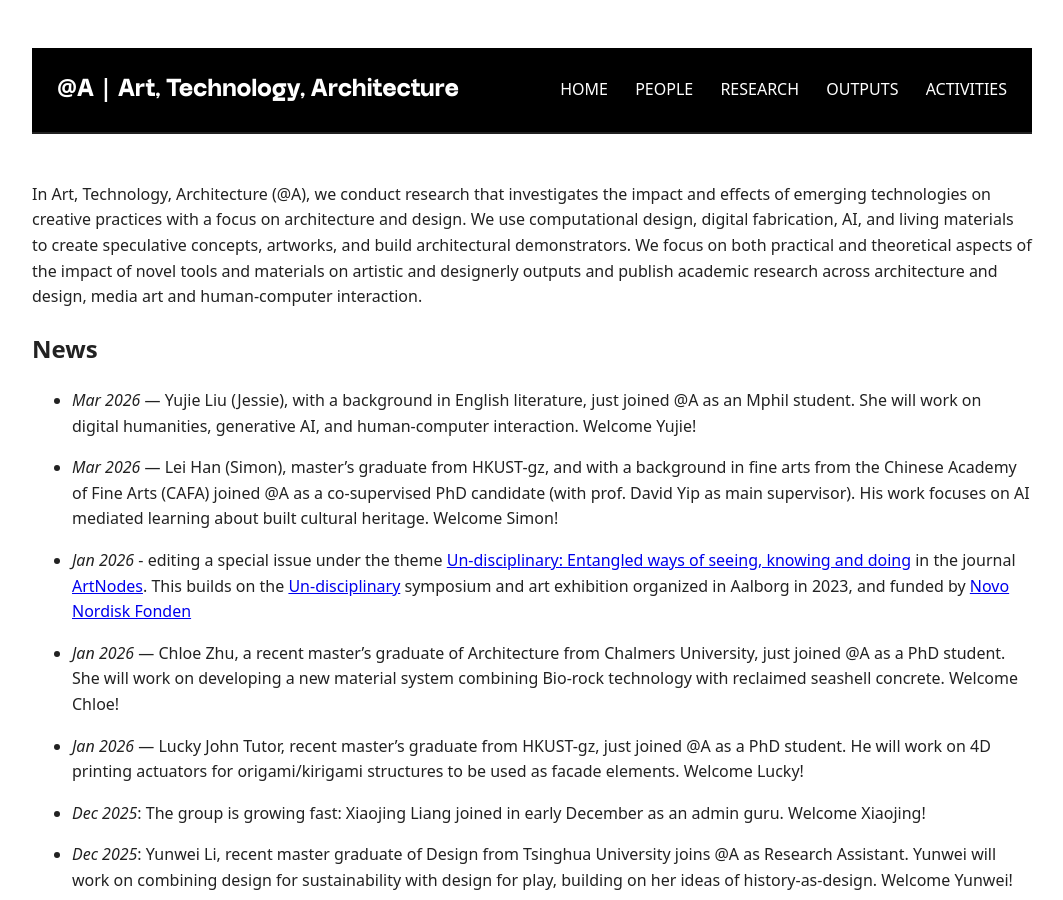
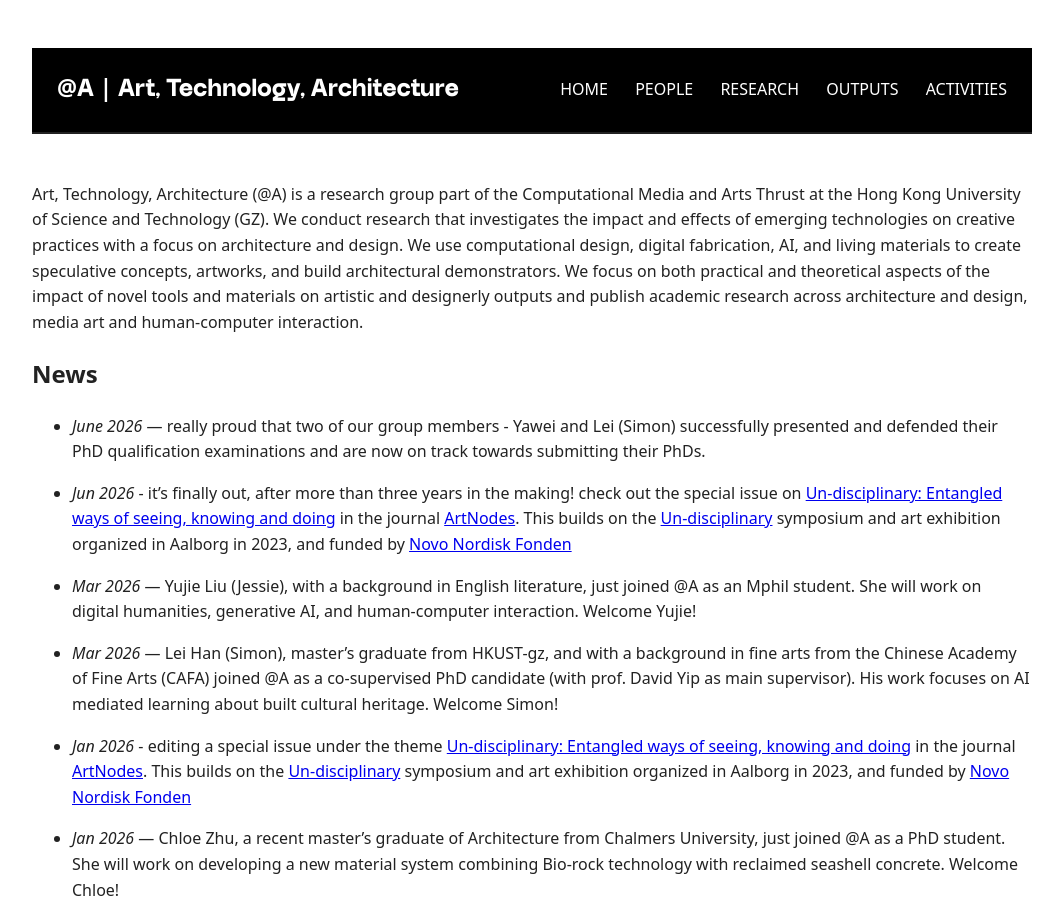
Before and after one commit to anqua/at-a, a Jekyll site: the page built from index.md, in a window 1280 px wide and 900 px high. Shown: the whole window, without its empty margins (108-1171 px from the left). Built offline with Jekyll 4.4.1, drawn with Linux system fonts in a browser that asks for light colours; some web fonts are replaced.

Commit message:
Update index.md

```diff
--- a/index.md
+++ b/index.md
@@ -3,12 +3,14 @@ layout: default
 title: Home
 ---
 
-In Art, Technology, Architecture (@A), we conduct research that investigates the impact and effects of emerging technologies on creative practices with a focus on architecture and design. We use computational design, digital fabrication, AI, and living materials to create speculative concepts, artworks, and build architectural demonstrators. We focus on both practical and theoretical aspects of the impact of novel tools and materials on artistic and designerly outputs and publish academic research across architecture and design, media art and human-computer interaction.
+Art, Technology, Architecture (@A) is a research group part of the Computational Media and Arts Thrust at the Hong Kong University of Science and Technology (GZ). We conduct research that investigates the impact and effects of emerging technologies on creative practices with a focus on architecture and design. We use computational design, digital fabrication, AI, and living materials to create speculative concepts, artworks, and build architectural demonstrators. We focus on both practical and theoretical aspects of the impact of novel tools and materials on artistic and designerly outputs and publish academic research across architecture and design, media art and human-computer interaction.
 
 
 ## News
 
+- *June 2026* — really proud that two of our group members - Yawei and Lei (Simon) successfully presented and defended their PhD qualification examinations and are now on track towards submitting their PhDs.
 
+- *Jun 2026* - it's finally out, after more than three years in the making! check out the special issue on <a href="https://raco.cat/index.php/Artnodes/about/call-for-papers-no-disciplinari" target="_blank" rel="noopener">Un-disciplinary: Entangled ways of seeing, knowing and doing</a> in the journal <a href="https://raco.cat/index.php/Artnodes/about/" target="_blank" rel="noopener">ArtNodes</a>. This builds on the <a href="https://www.youtube.com/watch?v=m4Iat5GsrV0" target="_blank" rel="noopener">Un-disciplinary</a> symposium and art exhibition organized in Aalborg in 2023, and funded by <a href="https://novonordiskfonden.dk/en/" target="_blank" rel="noopener">Novo Nordisk Fonden</a>
 
 - *Mar 2026* — Yujie Liu (Jessie), with a background in English literature, just joined @A as an Mphil student. She will work on digital humanities, generative AI, and human-computer interaction. Welcome Yujie!
 
```
